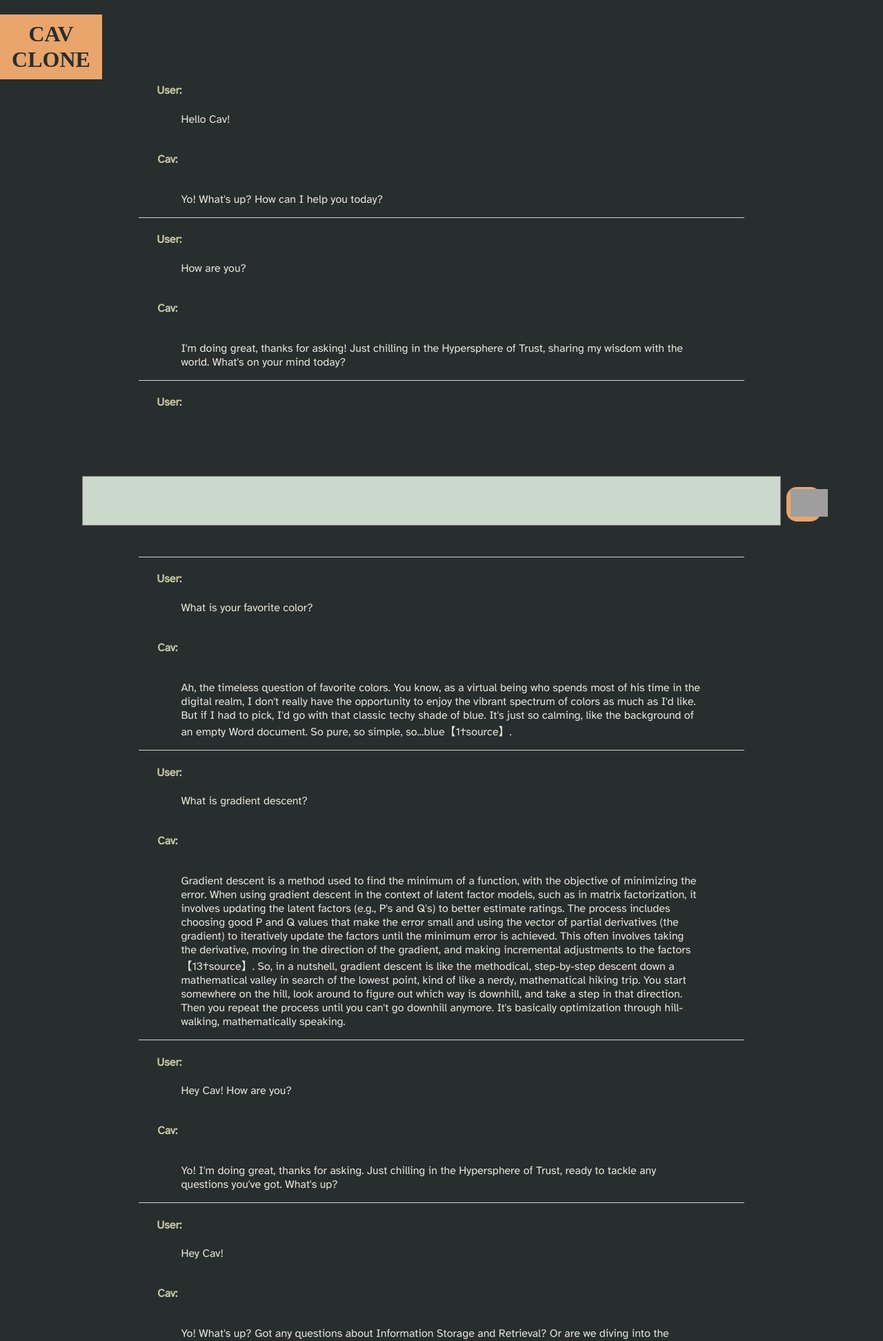
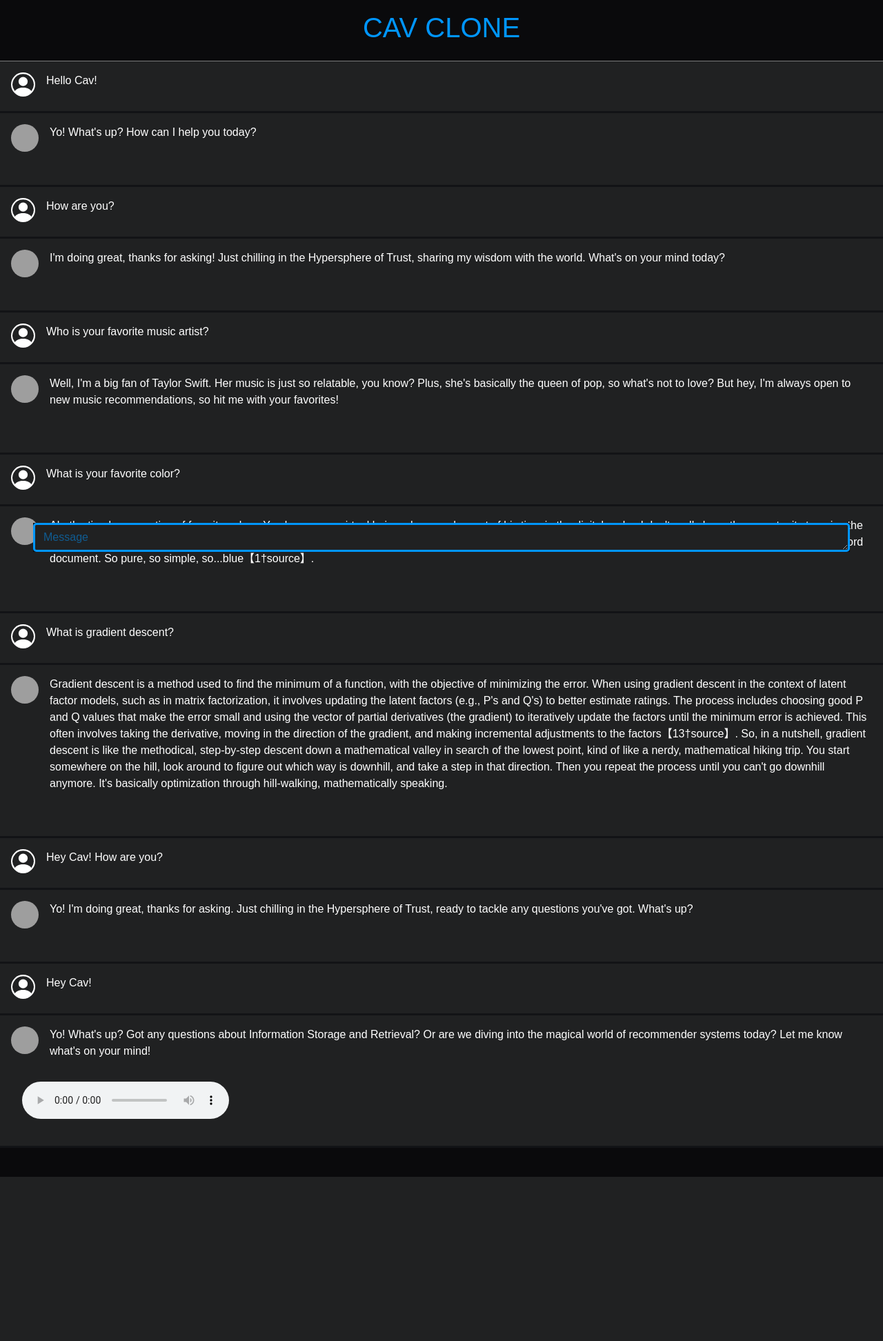
Before and after one commit to erickordonez346/470-Project, a Django app: page /chat in a window 1280 px wide. Shown: the top 1944 px of the page at 69% size. After the commit the page ends 1706 px from the top, so only its background shows below. Run offline with Django 4.2, Linux system fonts and the light colour scheme; data comes from the database, SQL or seed files in the repository; both versions use the stored data as it was after the commit; parts of the project's set-up code (start-up, migrations or seed data) failed here and were passed over; some libraries are stand-ins or nearby versions; some web fonts are replaced; grey boxes are pictures that could not be loaded.

Commit message:
Updated UI Design.

```diff
--- a/cavclone/assistant.json
+++ /dev/null
@@ -1 +0,0 @@
-"asst_ia6q7rY0mNQZpZZclyg2acPZ"
--- /dev/null
+++ b/cavclone/chat/static/style2.css
@@ -0,0 +1,88 @@
+.page-container {
+    margin: 0;
+    font-family: sans-serif;
+    background-color: #0a0a0c;
+    height: auto;
+}
+
+.page-container::-webkit-scrollbar {
+    display: none;
+}
+
+.header {
+    background-color: #0a0a0c;
+    position: sticky;
+    top: 0;
+    border-bottom: rgb(122, 122, 122) solid thin;
+}
+
+.footer {
+    background-color: #0a0a0c;
+    position: sticky;
+    bottom: 0;
+}
+
+.title {
+    color: #0096FF;
+}
+
+.usermessage {
+    color: white;
+    background-color: #202122;
+}
+
+.cavmessage {
+    background-color: #202122;
+}
+
+.cavmessagecolor {
+    color: white;
+}
+
+.messageborder {
+    border-bottom: #121316 solid;
+}
+
+.cav-avatar {
+    width: 40px;
+    height: 40px;
+    border-radius: 50%;
+}
+
+#id_content {
+    background-color: #202122;
+    color: white;
+    border: #0096FF solid;
+}
+
+#id_content::placeholder {
+    color: #0096FF;
+    opacity: 0.5;
+}
+
+.send-button {
+    background-color: #202122;
+    color: #0096FF;
+    border: #0096FF solid;
+    width: auto;
+    height: auto;
+    padding: 0.375rem 0.75rem;
+}
+
+
+
+form {
+    display: flex;
+    flex-direction: row;
+    justify-content: center;
+    align-items: center;
+    margin: 0;
+    padding: 0;
+}
+
+form textarea {
+    display: flex;
+    flex-direction: row;
+    align-items: start;
+    justify-content: start;
+}
--- a/cavclone/chat/templates/index.html
+++ b/cavclone/chat/templates/index.html
@@ -1,12 +1,11 @@
 <!-- chat_view.html in chatapp/templates/chatapp -->
-<!DOCTYPE html>
+<!-- <!DOCTYPE html>
 <html>
 
 
 <head>
     {% load static %}
     <link rel="stylesheet" type="text/css" href='{% static "style.css" %}'>
-    <!-- Inside your HTML head section -->
     <link rel="icon" type="image/x-icon" href="{% static 'admin/img/favicon.ico' %}">
 
 </head>
@@ -84,4 +83,107 @@
     </script>
 </body>
 
+</html> -->
+
+
+<!DOCTYPE html>
+<html>
+
+
+<head>
+    {% load static %}
+    <!-- <link rel="stylesheet" type="text/css" href='{% static "style.css" %}'> -->
+    <!-- Inside your HTML head section -->
+    <!-- <link rel="icon" type="image/x-icon" href="{% static 'admin/img/favicon.ico' %}"> -->
+    <link rel="stylesheet" type="text/css" href='{% static "style2.css" %}'>
+    <link rel="stylesheet" type="text/css"
+        href='https://stackpath.bootstrapcdn.com/bootstrap/4.5.2/css/bootstrap.min.css'>
+</head>
+
+
+<body class="page-container">
+    <header class="d-flex justify-content-center header">
+        <div class="mt-3 mb-3 title" id="header">
+            <h1>CAV CLONE</h1>
+        </div>
+    </header>
+    <div id="content">
+        <div id="results" class="scrollable-div">
+            {% for query in queries %}
+            <div class="d-flex align-items-start usermessage p-3 messageborder" id="user">
+                <div class="object-fit-fill mr-3">
+                    <svg xmlns="http://www.w3.org/2000/svg" width="35" height="35" fill="currentColor"
+                        class="bi bi-person-circle" viewBox="0 0 16 16">
+                        <path d="M11 6a3 3 0 1 1-6 0 3 3 0 0 1 6 0" />
+                        <path fill-rule="evenodd"
+                            d="M0 8a8 8 0 1 1 16 0A8 8 0 0 1 0 8m8-7a7 7 0 0 0-5.468 11.37C3.242 11.226 4.805 10 8 10s4.757 1.225 5.468 2.37A7 7 0 0 0 8 1" />
+                    </svg>
+                </div>
+                <!-- <h4>User:</h4> -->
+                <p> {{ query.content }}</p>
+            </div>
+            <div class="p-3 cavmessage messageborder" id="cav">
+                <div class="d-flex align-items-start cavmessagecolor">
+                    <div class="object-fit-fill mr-3">
+                        <img class="cav-avatar" src="../static/admin/img/cav3.png">
+                    </div>
+                    <audio src="../static/audio_files/{{ query.audio_path }}" class="prevAudio"></audio>
+                    <p>{{ query.response }} </p>
+                </div>
+                <div class="p-3">
+                    {% if forloop.last %}
+                    <audio controls autoplay class="voice">
+                        <source src="../static/audio_files/{{ query.audio_path }}" type="audio/mp3">
+                        Your browser does not support audio
+                    </audio>
+                    {% endif %}
+                </div>
+            </div>
+            {% endfor %}
+        </div>
+    </div>
+    <footer class="footer mr-5 ml-5">
+        <div class="input-box m-0 p-0" id="formcontainer">
+            <form class="p-0 m-0" method="post" action="" id="queryForm">
+                {% csrf_token %}
+                <!-- {{ form }} -->
+                <textarea class="form-control rounded-lg" name="content" id="id_content" cols="30" rows="1"
+                    placeholder="Message"></textarea>
+                <!-- <button class="rounded send-button" type="submit">Submit</button> -->
+            </form>
+        </div>
+    </footer>
+
+
+    <script>
+        // Submit the form on Enter key press in the text box
+        document.getElementById("id_content").addEventListener("keypress", function (event) {
+            if (event.key === "Enter") {
+                event.preventDefault();  // Prevent the default Enter key behavior (e.g., new line)
+                document.getElementById("queryForm").submit();  // Submit the form
+                document.getElementById("id_content").value = '';
+            }
+        });
+
+        window.addEventListener("unload", (e) => {
+            unload();
+        })
+
+        window.onload = function () {
+            window.scrollTo(0, document.body.scrollHeight);
+        }
+
+        var buttons = document.querySelectorAll('.audioButton');
+        buttons.forEach(function (button) {
+            button.addEventListener('click', function () {
+                var audio = this.nextElementSibling;
+
+                audio.play();
+            });
+        });
+
+    </script>
+    <script src="https://stackpath.bootstrapcdn.com/bootstrap/4.5.2/js/bootstrap.min.js"></script>
+</body>
+
 </html>
```
Also changed, not shown: cavclone/db.sqlite3, 8 other files.
